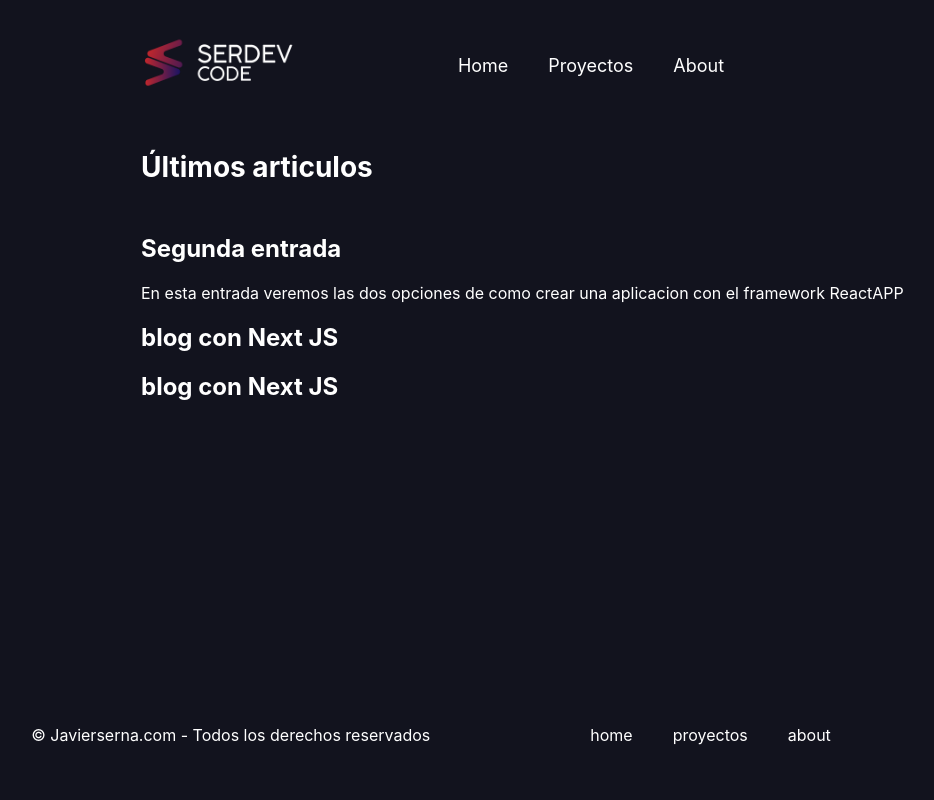
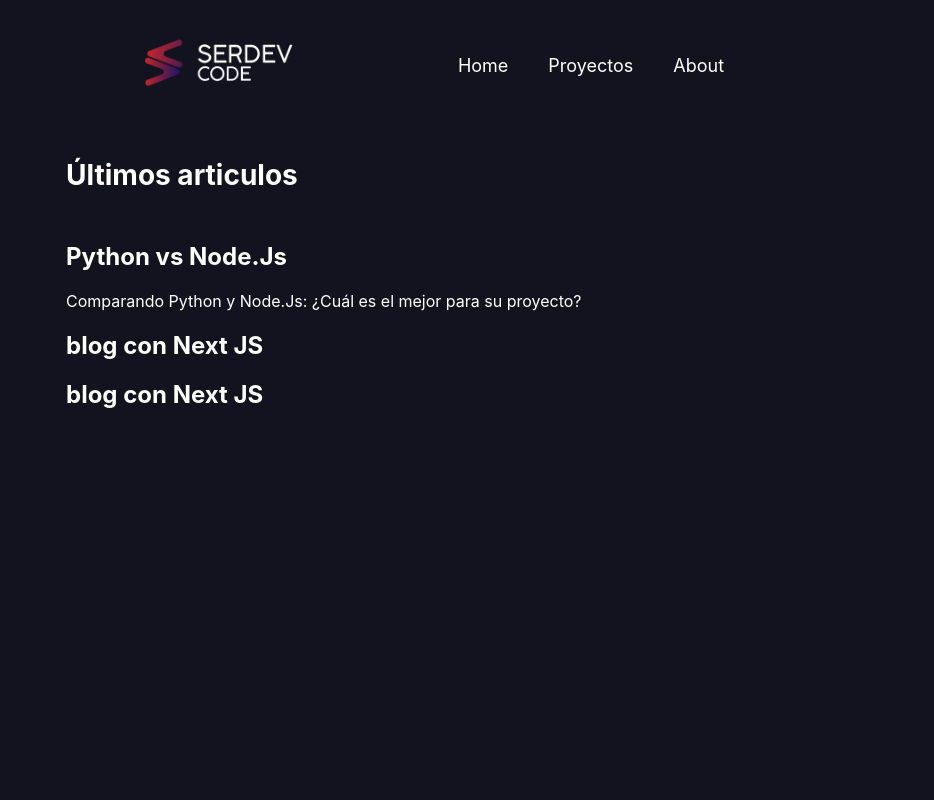
Before and after one commit to Jaserto/mdxblog, a Next.js app: page / in a window 1280 px wide. Shown: the top 800 px of the page, without its empty margins (199-1133 px from the left). Built offline with nearby package versions, Linux system fonts and the light colour scheme.

Commit message:
layoutv4

```diff
--- a/components/Logo.tsx
+++ b/components/Logo.tsx
@@ -5,8 +5,10 @@ export const Logo = () => {
 
     <Image
         src="/assets/logo-png.png"
-        width="160px"
-        height="60px"
+        alt="serdev logo"
+        layout="fixed"
+        width={160}
+        height={60}
   />
   );
 };
--- a/data/mi-segundo-post.mdx
+++ b/data/mi-segundo-post.mdx
@@ -1,9 +1,25 @@
 ---
-title: 'Segunda entrada'
+title: 'Python vs Node.Js'
 date: '2021.07-04'
-descripcion: 'En esta entrada veremos las dos opciones de como crear una aplicacion con el framework ReactAPP'
+descripcion: 'Comparando Python y Node.Js: ¿Cuál es el mejor para su proyecto?'
 ---
+![Python vs Node JS](/images/pythonvsnodejs.png)
+La elección de la tecnología adecuada es una decisión espantosa para el éxito de tu proyecto. Pero antes de tomar una decisión informada, es vital que sopeses los pros y los contras de forma inteligente en todos los parámetros. Al fin y al cabo, cada proyecto es único y tiene sus propias exigencias y requisitos personalizados. Este artículo comparte los factores más cruciales para comparar Node.js vs. Python para decidir cuál es el mejor para su proyecto.
 
-# Estamos en el segundo post
+Antes de abordar la comparación entre las dos tecnologías, vamos a entender los fundamentos de ambas. En primer lugar, Node.js es un entorno de ejecución, mientras que Python es un lenguaje de programación Javascript. Tanto Node.js como Python se utilizan tanto para el back-end como para el front-end. ¿Quieres saber más? Vamos a discutir parámetros más detallados que influyen directamente en la fase de desarrollo web de su proyecto.
 
-Awesome!
+# Extensibilidad
+Node.js puede personalizarse y extenderse para empresas de rápido crecimiento orgánico. Hace que la correspondencia de datos sea muy fácil entre los servidores web y los servidores-cliente aprovechando la API incorporada para desarrollar servidores HTTP, JSON y DNS. Se puede personalizar fácilmente e integrar con numerosas herramientas.
+
+Tanto si su negocio ha experimentado un aumento repentino de usuarios como si ha puesto sus ojos en la expansión de otras dimensiones, Node.js es fiable para ofrecer extensibilidad con resultados sorprendentes. Puede integrarse con Babel, facilitando el desarrollo front-end con el navegador o con versiones antiguas de Node. Además, ofrece extensibilidad con frameworks como Express, Meteor, Hapi, Koa, Nest, Restify, Fastify, y otros.
+
+A lo largo de los años, se han creado muchos marcos y herramientas de desarrollo de Python. La mayoría de los desarrolladores de Python también prefieren integrarlo con Sublime, un conocido editor de código de texto. Ofrece algunas extensiones de sintaxis adicionales con funciones de edición. También hay un marco de automatización de pruebas llamado Robot Framework, que está en proceso. Así que algunos fuertes marcos de desarrollo web como Pyramid, Django, Web2Py, Flask, o CherryPy.Python y Node.JS son ambos extensibles de manera eficiente.
+
+Python puede ser convenientemente extendido junto con varios frameworks para el desarrollo full-stack y web-only. Otra característica clave con la implementación de Python de Java llamada Jython simplifica el scripting y permite el desarrollo de aplicaciones rápidas con facilidad.
+
+# Casos de uso
+El modelo de E/S basado en eventos y sin bloqueos de Node.js lo convierte en un excelente ingrediente para las aplicaciones web en las que las llamadas concurrentes necesitan respuestas en tiempo real, incluida la transmisión frecuente de datos desde el servidor y el cliente. Node.js se utiliza popularmente para soluciones en tiempo real como
+
+Aplicaciones de chat Implementaciones de IoT Plataformas de flujo de datos Aplicaciones complejas de una sola página Sistemas de colaboración Sin embargo, los expertos no recomiendan Node.js para el desarrollo de aplicaciones web con gran cantidad de CPU. Muchas empresas de desarrollo web no recomiendan el uso de este entorno de ejecución de JavaScript para proyectos con procesamiento pesado del lado del servidor debido a sus herramientas imperfectas, módulos npm con errores y bibliotecas. Sólo será inteligente elegir el socio de desarrollo de software adecuado para ayudarle en cada paso de su camino hacia la construcción de soluciones tecnológicas extraordinarias para su empresa.
+
+Python es apropiado para proyectos de mediana y gran escala. Hoy en día, la mayoría de las herramientas se basan en Python para la industria de la ciencia de datos. Python es adecuado para un amplio abanico de proyectos que van desde aplicaciones web, cálculos estadísticos hasta aprendizaje automático y programación de redes. Es un excelente lenguaje de programación para ejecutar diversas tareas.
--- a/layouts/footer/footer.style.tsx
+++ b/layouts/footer/footer.style.tsx
@@ -7,7 +7,6 @@ export const FooterWrapper = styled.header`
   flex-direction: row;
   align-items: center;
   justify-content: center;
-  position: fixed;
   bottom: 0;
   left: 0;
   height: 130px;
--- a/layouts/header/header.style.tsx
+++ b/layouts/header/header.style.tsx
@@ -8,17 +8,9 @@ export const HeaderWrapper = styled.header`
   font-size: 18px;
   align-items: center;
   justify-content: center;
-  position: fixed;
-  top: 0;
-  left: 0;
   height: 130px;
-
-  width: 100%;
+  max-width:800px;
   color: white;
-
-  .menu-item: {
-
-  }
 
   @media (min-width: 1600px) {
 
--- a/layouts/layout.style.tsx
+++ b/layouts/layout.style.tsx
@@ -3,20 +3,22 @@ import { themeGet } from '@styled-system/theme-get';
 
 export const LayoutWrapper = styled.div`
 font-family: 'Inter', sans-serif;
-    width: 100vw;
-    height:100vh;
+    width: 100%;
+    height:100%;
     background-color:#12131E;
-  display:flex;
-  flex-direction: column;
-  align-items: center;
-    padding:0 80px;
+   /*  #12131E */
+    display:flex;
+    flex-direction: column;
+    align-items: center;
+   padding: 0 90px;
     .container{
      padding:30px;
     }
 
     .box-post{
-      width:40%;
-      margin:150px 0 0 150px;
+
+      width:100%;
+      margin-top:130px;
       color:white;
     }
     /* @media (max-width: 990px) {
--- a/pages/index.tsx
+++ b/pages/index.tsx
@@ -18,27 +18,22 @@ type Post = {
   descripcion?: string,
 }
 
-const StyledMain = styled.main`
-  max-width: 1000px;
+const StyledDiv = styled.div`
+
+  width:100%;
+  max-width: 750px;
   display: flex;
   flex-direction: column;
-  padding: 0 50px;
   height: 100vh;
   overflow:hidden;
+  color:white;
+  flex-direction: column;
 
-  flex-direction: column;
-  .contenedor{
-    width:100%;
-    margin:150px 0 0 150px;
-    color:white;
-  }
   h3{
     font-size: 28px;
   }
 
-  .box{
-    width:100px;
-  }
+
   .posts{
     margin-top:50px;
   }
@@ -57,15 +52,16 @@ const StyledMain = styled.main`
 const Home: NextPage<Props> = ({posts}) => {
   console.log(posts);
   return (
+    <StyledDiv>
     <div>
       <Head>
         <title>Serdev</title>
         <meta name="description" content="Generated by create next app" />
         <link rel="icon" href="/favicon.ico" />
       </Head>
-      <StyledMain>
+
       <main>
-        <div className="contenedor">
+        <div>
         <h3>Últimos articulos</h3>
         <div className="posts">
          {posts?.map((post) => (
@@ -81,8 +77,8 @@ const Home: NextPage<Props> = ({posts}) => {
         </div>
        </div>
       </main>
-      </StyledMain>
     </div>
+    </StyledDiv>
   )
 }
 
```
Also changed, not shown: layouts/post-layout.jsx (added, +27 -0 lines), pages/[slug].js (+6 -2 lines), public/images/pythonvsnodejs.png (added).
